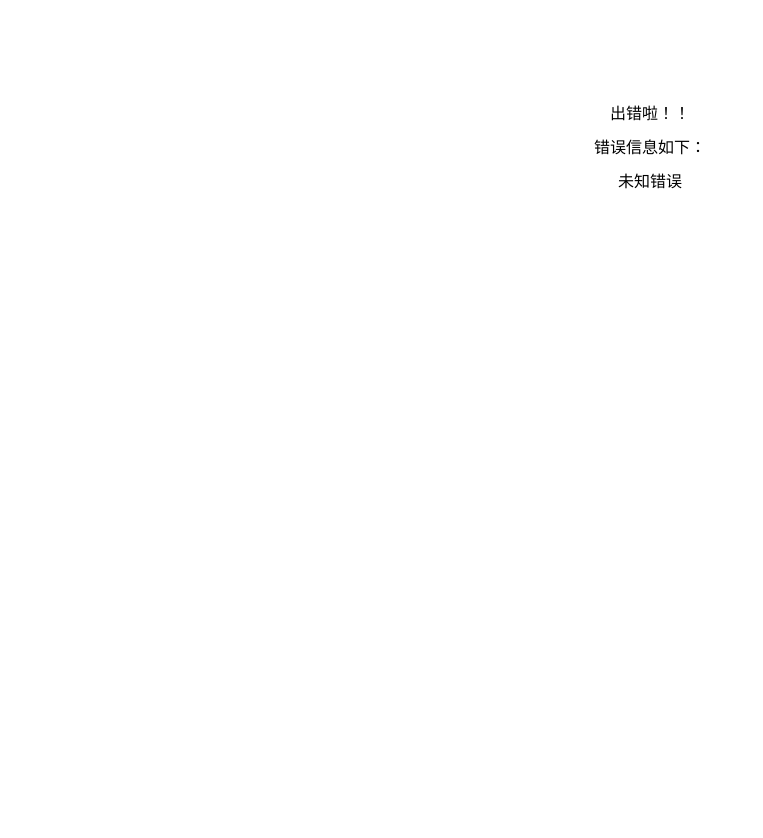
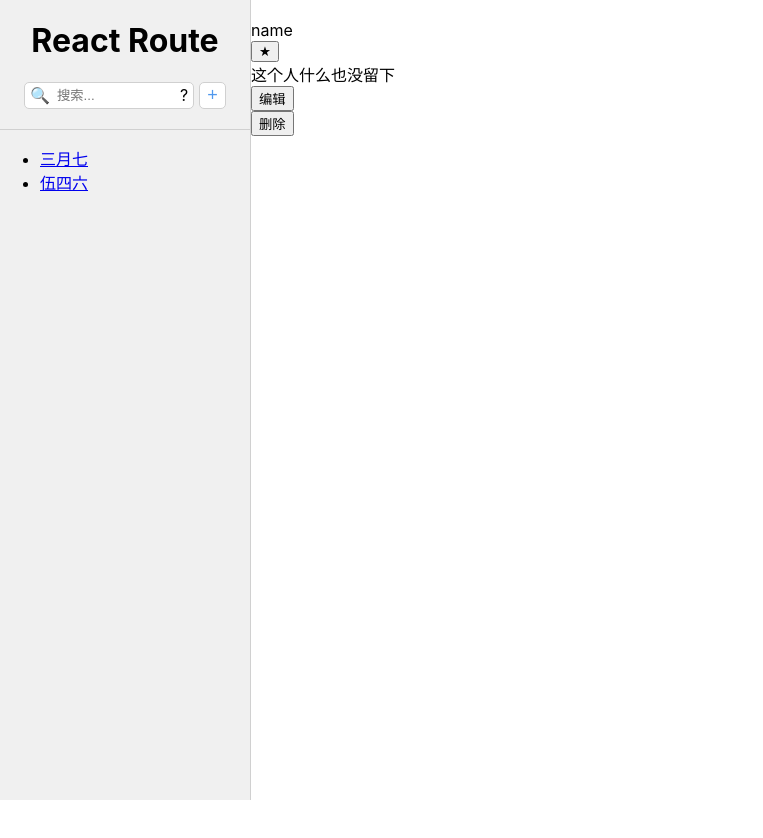
Before and after one commit to Gionny-my/react-route-contacts, a React app: page /contacts/1 in a window 1280 px wide. Before the commit this address had no page. Shown: the top 838 px of the page, without its empty margins (0-763 px from the left). After the commit the page ends 800 px from the top, so only its background shows below. Built offline with nearby package versions, Linux system fonts and the light colour scheme.

Commit message:
ADD: 添加Contact组件；上传。

```diff
--- /dev/null
+++ b/src/pages/Contact/index.tsx
@@ -0,0 +1,44 @@
+import { Form } from "react-router-dom";
+import styles from "./index.module.less";
+
+export default function Contact(){
+  return (
+    <div>
+      <img src="" alt="" className={styles.photo}/>
+      <div className={styles.info}>
+        <div>
+          <div>name</div>
+          <Favorite isFavorite={true} />
+        </div>
+        <div>这个人什么也没留下</div>
+        <div>
+          <form action=""><button type="submit">编辑</button></form>
+          <form action=""><button type="submit">删除</button></form>
+        </div>
+      </div>
+    </div>
+  );
+}
+
+interface IFavoriteProps {
+  isFavorite: boolean,
+};
+
+function Favorite(props: IFavoriteProps){
+  const { isFavorite } = props;
+
+  return (
+    <>
+      <Form method="post">
+        <button
+          name="favorite"
+          value={`${isFavorite}`}
+          type="submit"
+          aria-label={isFavorite ? '取消收藏' : '添加收藏'}
+        >
+          {isFavorite ? "★" : "☆"}
+        </button>
+      </Form>
+    </>
+  );
+}
--- a/src/pages/Root/index.tsx
+++ b/src/pages/Root/index.tsx
@@ -1,4 +1,5 @@
-import { Form } from "react-router-dom";
+import { Form, Link, Outlet } from "react-router-dom";
+
 import React from "react";
 import styles from "./index.module.less";
 
@@ -26,13 +27,16 @@ export default function Root(){
           <div>
             <ul>
               <li>
-                <a href={`/contacts/1`}>三月七</a>
+                <Link to={`/contacts/1`}>三月七</Link>
+              </li>
+              <li>
+                <Link to={`/contacts/2`}>伍四六</Link>
               </li>
             </ul>
           </div>
         </div>
         <div id="details">
-          111
+          <Outlet />
         </div>
       </div>
     </>
```
Also changed, not shown: src/index.tsx (+7 -0 lines), src/pages/Contact/index.module.less (added).
